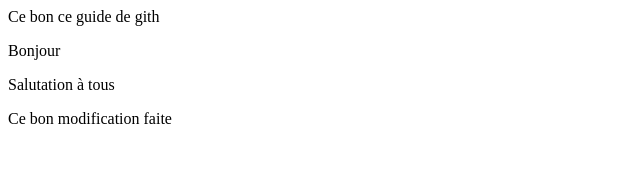
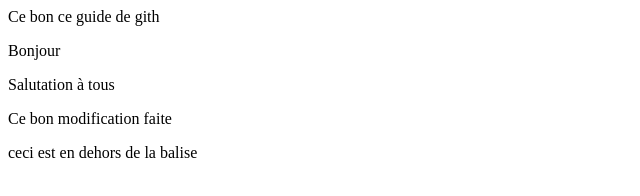
Before and after one commit to ammichaj33/Test, a plain HTML site: page index.html in a window 1280 px wide. Shown: the whole page, without its empty margins (0-640 px from the left). Drawn offline with Linux system fonts and the light colour scheme.

Commit message:
ajout test orphilin

```diff
--- a/index.html
+++ b/index.html
@@ -7,6 +7,6 @@
 	    <p> Bonjour</p>
 	    <p> Salutation à tous</p>
 	    <p> Ce bon modification faite</p>
-
+	   ceci est en dehors de la balise
     </body>
 </html>
```
